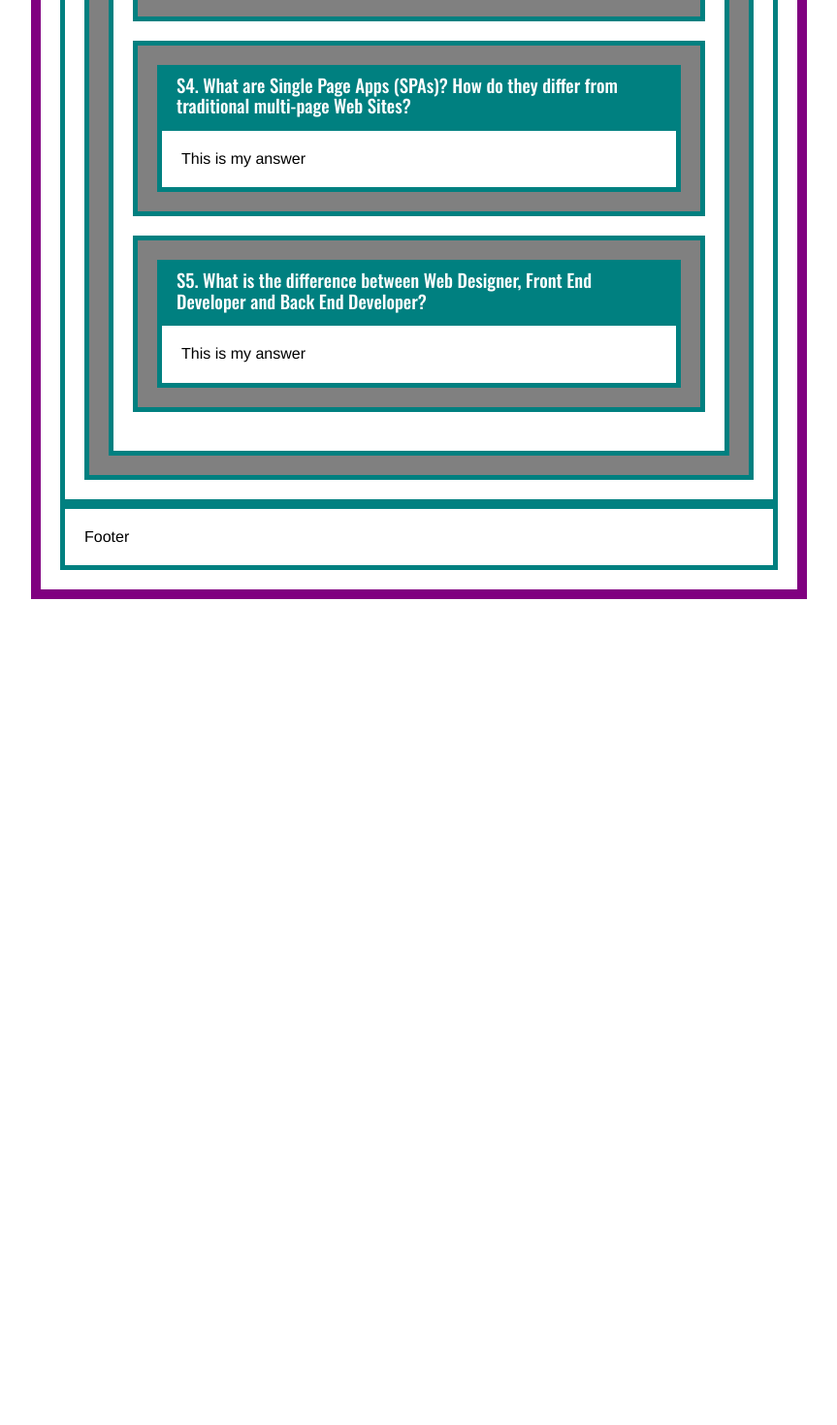
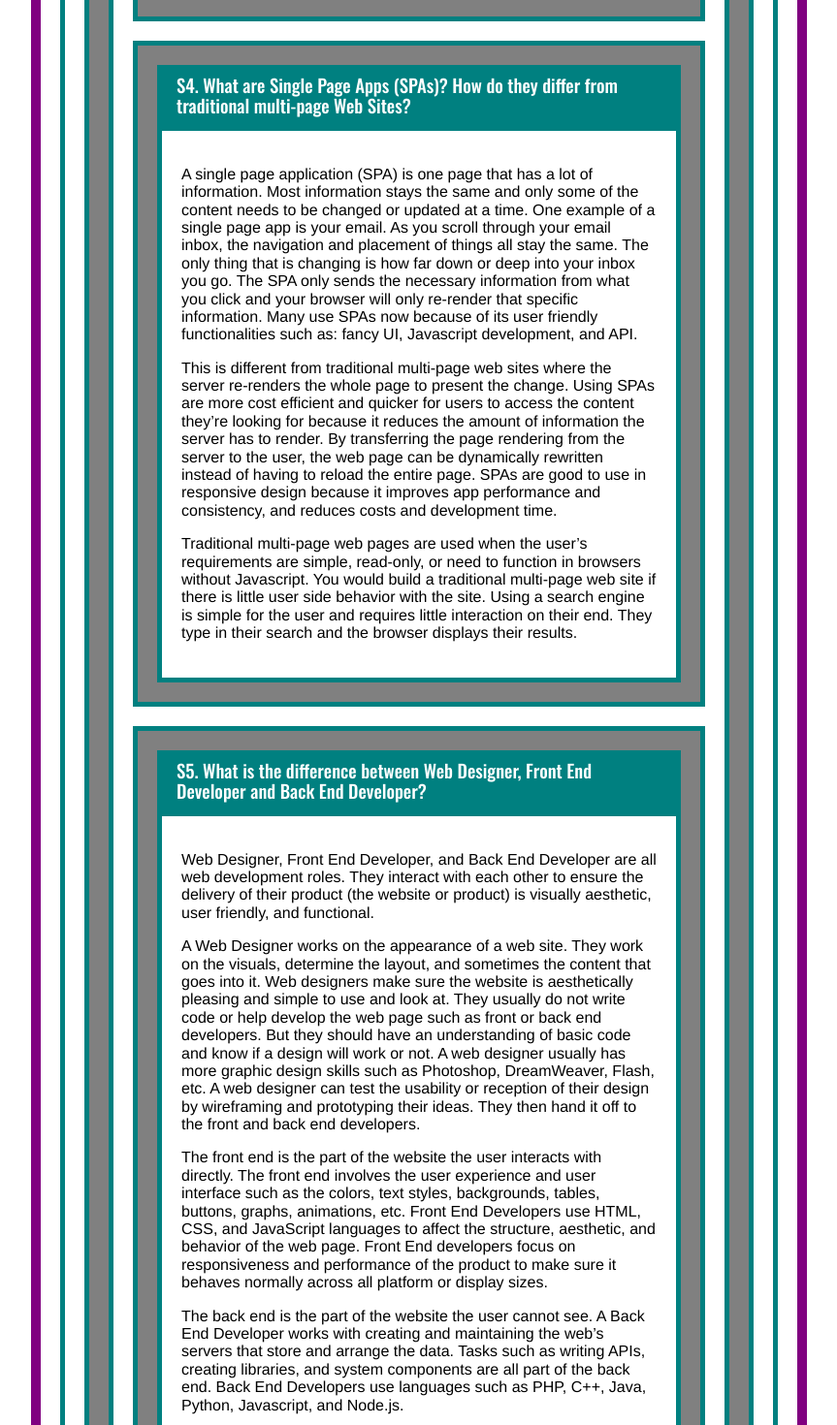
Before and after one commit to claireyz/Web-1-Zhao-Claire-Final, a React (Create React App) app: page /homework in a window 1280 px wide. Shown: the part 2340-3810 px from the top of the page at 97% size, without its empty margins (208-1071 px from the left). Before the commit the page ends 2958 px from the top, so only its background shows below. Built offline with nearby package versions, Linux system fonts and the light colour scheme.

Commit message:
Added Essay 3 and 4 answers

```diff
--- a/src/React/Homework/Essays/Essays.jsx
+++ b/src/React/Homework/Essays/Essays.jsx
@@ -26,10 +26,23 @@ In order to record our changes, we need to stage and commit the changes by telli
 
             </Essay>
             <Essay q='S4. What are Single Page Apps (SPAs)? How do they differ from traditional multi-page Web Sites?' >
-                This is my answer
+            <p>A single page application (SPA) is one page that has a lot of information. Most information stays the same and only some of the content needs to be changed or updated at a time. One example of a single page app is your email. As you scroll through your email inbox, the navigation and placement of things all stay the same. The only thing that is changing is how far down or deep into your inbox you go. The SPA only sends the necessary information from what you click and your browser will only re-render that specific information. Many use SPAs now because of its user friendly functionalities such as: fancy UI, Javascript development, and API. </p>
+
+<p>This is different from traditional multi-page web sites where the server re-renders the whole page to present the change. Using SPAs are more cost efficient and quicker for users to access the content they’re looking for because it reduces the amount of information the server has to render. By transferring the page rendering from the server to the user, the web page can be dynamically rewritten instead of having to reload the entire page. SPAs are good to use in responsive design because it improves app performance and consistency, and reduces costs and development time. </p>
+
+<p>Traditional multi-page web pages are used when the user’s requirements are simple, read-only, or need to function in browsers without Javascript. You would build a traditional multi-page web site if there is little user side behavior with the site. Using a search engine is simple for the user and requires little interaction on their end. They type in their search and the browser displays their results. </p>
+
             </Essay>
             <Essay q='S5. What is the difference between Web Designer, Front End Developer and Back End Developer?' >
-                This is my answer
+            <p>Web Designer, Front End Developer, and Back End Developer are all web development roles. They interact with each other to ensure the delivery of their product (the website or product) is visually aesthetic, user friendly, and functional. </p>
+
+<p>A Web Designer works on the appearance of a web site. They work on the visuals, determine the layout, and sometimes the content that goes into it. Web designers make sure the website is aesthetically pleasing and simple to use and look at. They usually do not write code or help develop the web page such as front or back end developers. But they should have an understanding of basic code and know if a design will work or not. A web designer usually has more graphic design skills such as Photoshop, DreamWeaver, Flash, etc. A web designer can test the usability or reception of their design by wireframing and prototyping their ideas. They then hand it off to the front and back end developers. </p>
+
+
+<p>The front end is the part of the website the user interacts with directly. The front end involves the user experience and user interface such as the colors, text styles, backgrounds, tables, buttons, graphs, animations, etc. Front End Developers use HTML, CSS, and JavaScript languages to affect the structure, aesthetic, and behavior of the web page. Front End developers focus on responsiveness and performance of the product to make sure it behaves normally across all platform or display sizes. </p>
+
+<p>The back end is the part of the website the user cannot see. A Back End Developer works with creating and maintaining the web’s servers that store and arrange the data. Tasks such as writing APIs, creating libraries, and system components are all part of the back end. Back End Developers use languages such as PHP, C++, Java, Python, Javascript, and Node.js. </p>
+
             </Essay>
         </EssaysStyled>
     )
```
